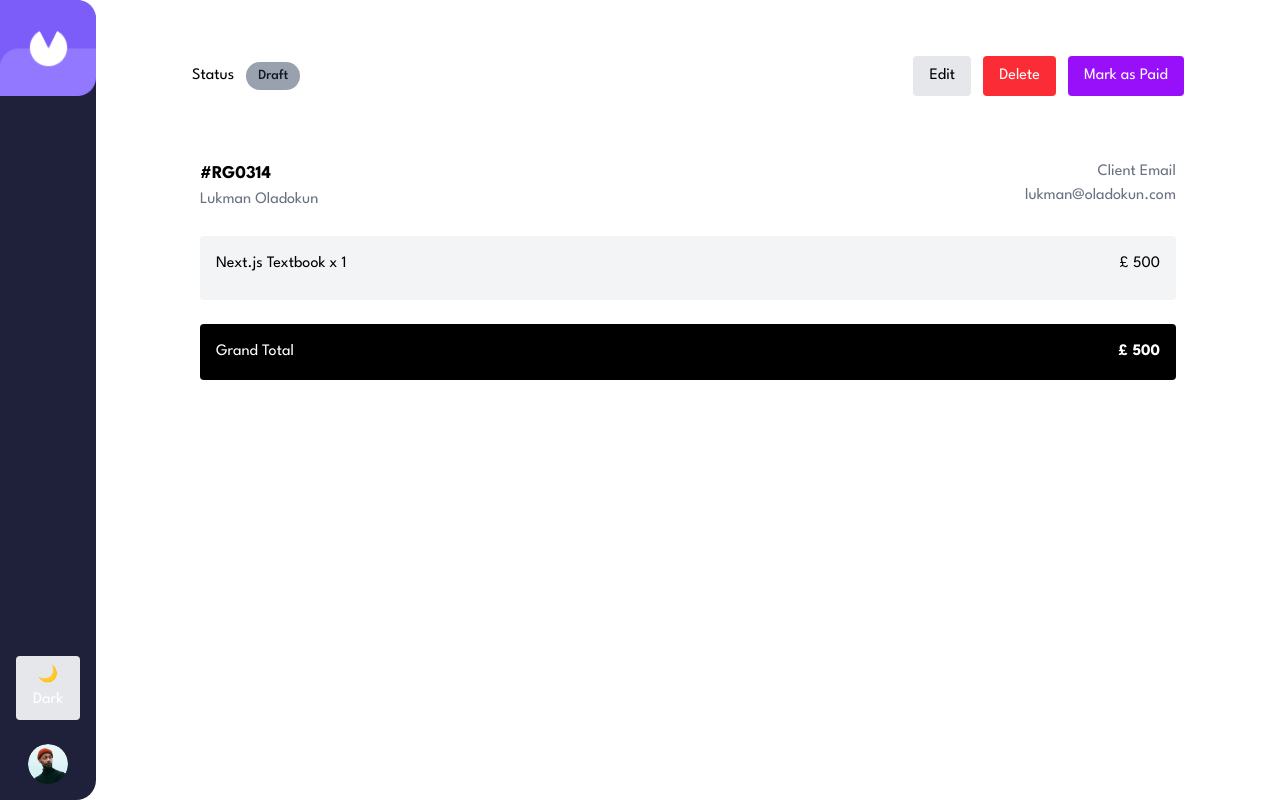
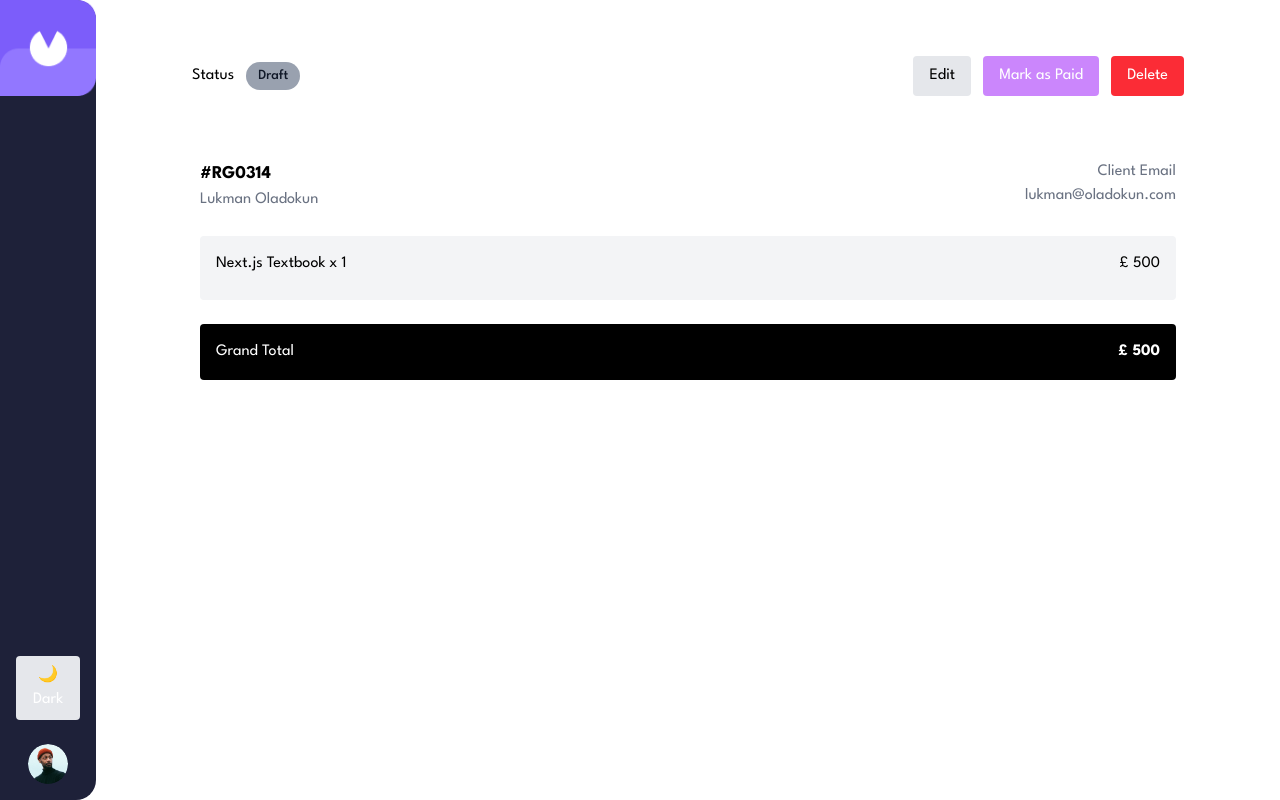
Before and after one commit to OladokunLT/invoice-app, a Next.js app: page /invoice/RG0314 in a window 1280 px wide. Built offline with nearby package versions, Linux system fonts and the light colour scheme.

Commit message:
Feat: Implement InvoiceDetailClient and InvoiceContext for invoice management; Buttons functionality - Mark as paid and delete invoice.
Co-authored-by: Copilot <copilot@github.com>

```diff
--- /dev/null
+++ b/src/app/invoice/[id]/InvoiceDetailClient.tsx
@@ -0,0 +1,85 @@
+"use client";
+
+import StatusBadge from "@/components/StatusBadge";
+import { useInvoices } from "@/context/InvoiceContext";
+import { useRouter } from "next/navigation";
+
+export default function InvoiceDetailClient({ id }: { id: string }) {
+  const { invoices, markAsPaid, deleteInvoice, loading } = useInvoices();
+  const router = useRouter();
+
+  if (loading) return <p>Loading...</p>;
+
+  const invoice = invoices.find((inv) => inv.id === id);
+
+  if (!invoice) {
+    return <p>Invoice not found</p>;
+  }
+
+  return (
+    <div className="max-w-5xl mx-auto space-y-6">
+      {/* Header */}
+      <div className="flex justify-between items-center bg-white dark:bg-[#1E2139] p-4 rounded-lg">
+        <div className="flex items-center gap-3">
+          <span>Status</span>
+          <StatusBadge status={invoice.status} />
+        </div>
+
+        <div className="flex gap-3">
+          <button className="px-4 py-2 bg-gray-200 dark:bg-gray-700 rounded">
+            Edit
+          </button>
+
+          <button
+            onClick={() => markAsPaid(invoice.id)}
+            disabled={invoice.status !== "pending"}
+            className="px-4 py-2 bg-purple-600 text-white rounded disabled:opacity-50"
+          >
+            Mark as Paid
+          </button>
+
+          <button
+            onClick={() => {
+              deleteInvoice(invoice.id);
+              router.push("/");
+            }}
+            className="px-4 py-2 bg-red-500 text-white rounded"
+          >
+            Delete
+          </button>
+        </div>
+      </div>
+
+      {/* Body */}
+      <div className="bg-white dark:bg-[#1E2139] p-6 rounded-lg space-y-6">
+        <div className="flex justify-between">
+          <div>
+            <h2 className="font-bold text-lg">#{invoice.id}</h2>
+            <p className="text-gray-500">{invoice.clientName}</p>
+          </div>
+
+          <div className="text-right text-gray-500">
+            <p>Client Email</p>
+            <p>{invoice.clientEmail}</p>
+          </div>
+        </div>
+
+        <div className="bg-gray-100 dark:bg-[#252945] p-4 rounded">
+          {invoice.items.map((item) => (
+            <div key={item.id} className="flex justify-between mb-2">
+              <span>
+                {item.name} x {item.quantity}
+              </span>
+              <span>£ {item.price * item.quantity}</span>
+            </div>
+          ))}
+        </div>
+
+        <div className="flex justify-between bg-black text-white p-4 rounded">
+          <span>Grand Total</span>
+          <span className="font-bold">£ {invoice.total}</span>
+        </div>
+      </div>
+    </div>
+  );
+}
--- a/src/app/invoice/[id]/page.tsx
+++ b/src/app/invoice/[id]/page.tsx
@@ -1,73 +1,11 @@
-import { invoices } from "@/data/invoices";
-import StatusBadge from "@/components/StatusBadge";
+import InvoiceDetailClient from "./InvoiceDetailClient";
 
 interface Props {
-  params: Promise<{
-    id: string;
-  }>;
+  params: Promise<{ id: string }>;
 }
 
-export default async function InvoiceDetail({ params }: Props) {
-  const { id } = await params; // ✅ THIS IS THE FIX
+export default async function Page({ params }: Props) {
+  const { id } = await params;
 
-  const invoice = invoices.find((inv) => inv.id === id);
-
-  if (!invoice) {
-    return <p>Invoice not found</p>;
-  }
-
-  return (
-    <div className="max-w-5xl mx-auto space-y-6">
-      {/* Header */}
-      <div className="flex justify-between items-center bg-white dark:bg-[#1E2139] p-4 rounded-lg">
-        <div className="flex items-center gap-3">
-          <span>Status</span>
-          <StatusBadge status={invoice.status} />
-        </div>
-
-        <div className="flex gap-3">
-          <button className="px-4 py-2 bg-gray-200 dark:bg-gray-700 rounded">
-            Edit
-          </button>
-          <button className="px-4 py-2 bg-red-500 text-white rounded">
-            Delete
-          </button>
-          <button className="px-4 py-2 bg-purple-600 text-white rounded">
-            Mark as Paid
-          </button>
-        </div>
-      </div>
-
-      {/* Body */}
-      <div className="bg-white dark:bg-[#1E2139] p-6 rounded-lg space-y-6">
-        <div className="flex justify-between">
-          <div>
-            <h2 className="font-bold text-lg">#{invoice.id}</h2>
-            <p className="text-gray-500">{invoice.clientName}</p>
-          </div>
-
-          <div className="text-right text-gray-500">
-            <p>Client Email</p>
-            <p>{invoice.clientEmail}</p>
-          </div>
-        </div>
-
-        <div className="bg-gray-100 dark:bg-[#252945] p-4 rounded">
-          {invoice.items.map((item) => (
-            <div key={item.id} className="flex justify-between mb-2">
-              <span>
-                {item.name} x {item.quantity}
-              </span>
-              <span>£ {item.price * item.quantity}</span>
-            </div>
-          ))}
-        </div>
-
-        <div className="flex justify-between bg-black text-white p-4 rounded">
-          <span>Grand Total</span>
-          <span className="font-bold">£ {invoice.total}</span>
-        </div>
-      </div>
-    </div>
-  );
+  return <InvoiceDetailClient id={id} />;
 }
--- a/src/app/layout.tsx
+++ b/src/app/layout.tsx
@@ -2,6 +2,7 @@ import type { Metadata } from "next";
 import "./globals.css";
 import { League_Spartan } from "next/font/google";
 import { ThemeProvider } from "@/context/ThemeContext";
+import { InvoiceProvider } from "@/context/InvoiceContext";
 import Sidebar from "@/components/Sidebar";
 
 const leagueSpartan = League_Spartan({
@@ -23,6 +24,7 @@ export default function RootLayout({
     <html lang="en" className={leagueSpartan.variable}>
       <body className="font-sans bg-white text-black dark:bg-[#141625] dark:text-white transition-colors">
         <ThemeProvider>
+          <InvoiceProvider>
             <div className="flex flex-col md:flex-row min-h-screen">
               {/* Sidebar */}
               <Sidebar />
@@ -30,6 +32,7 @@ export default function RootLayout({
               {/* Main content */}
               <main className="flex-1 p-6 md:p-10">{children}</main>
             </div>
+          </InvoiceProvider>
         </ThemeProvider>
       </body>
     </html>
--- a/src/app/page.tsx
+++ b/src/app/page.tsx
@@ -2,13 +2,16 @@
 
 import { useState } from "react";
 import InvoiceCard from "@/components/InvoiceCard";
-import { invoices } from "@/data/invoices";
+import { useInvoices } from "@/context/InvoiceContext";
 import Filter from "@/components/Filter";
 import { InvoiceStatus } from "@/types/invoice";
 import Image from "next/image";
 
 export default function Home() {
   const [selected, setSelected] = useState<InvoiceStatus[]>([]);
+  const { invoices, loading } = useInvoices();
+
+  if (loading) return <p>Loading...</p>;
 
   const filtered =
     selected.length === 0
--- a/src/components/Sidebar.tsx
+++ b/src/components/Sidebar.tsx
@@ -8,7 +8,13 @@ export default function Sidebar() {
     <aside className="bg-[#1E2139] text-white flex md:flex-col items-center justify-between md:justify-start md:w-24 w-full h-20 md:h-screen md:rounded-tr-[20px] md:rounded-br-[20px]">
       {/* Logo */}
       <div className="w-20 h-20 md:w-full md:h-24 flex items-center justify-center rounded-r-2xl md:rounded-none">
-        <Image src="/images/logo.png" alt="Logo" width={100} height={100} />
+        <Image
+          src="/images/logo.png"
+          alt="Logo"
+          width={100}
+          height={100}
+          priority
+        />
       </div>
 
       {/* spacer */}
--- /dev/null
+++ b/src/context/InvoiceContext.tsx
@@ -0,0 +1,72 @@
+"use client";
+
+import { createContext, useContext, useEffect, useState } from "react";
+import { Invoice } from "@/types/invoice";
+import { invoices as initialData } from "@/data/invoices";
+
+interface InvoiceContextType {
+  invoices: Invoice[];
+  setInvoices: (data: Invoice[]) => void;
+  markAsPaid: (id: string) => void;
+  deleteInvoice: (id: string) => void;
+  loading: boolean;
+}
+
+const InvoiceContext = createContext<InvoiceContextType | null>(null);
+
+export const InvoiceProvider = ({
+  children,
+}: {
+  children: React.ReactNode;
+}) => {
+  const [invoices, setInvoices] = useState<Invoice[]>([]);
+  const [loading, setLoading] = useState(true);
+
+  // Load from localStorage
+  useEffect(() => {
+    const stored = localStorage.getItem("invoices");
+    if (stored) {
+      setInvoices(JSON.parse(stored));
+    } else {
+      setInvoices(initialData);
+    }
+    setLoading(false);
+  }, []);
+
+  // Persist
+  useEffect(() => {
+    localStorage.setItem("invoices", JSON.stringify(invoices));
+  }, [invoices]);
+
+  const markAsPaid = (id: string) => {
+    setInvoices((prev) =>
+      prev.map((inv) =>
+        inv.id === id && inv.status === "pending"
+          ? { ...inv, status: "paid" }
+          : inv,
+      ),
+    );
+  };
+
+  const deleteInvoice = (id: string) => {
+    setInvoices((prev) => prev.filter((inv) => inv.id !== id));
+  };
+
+  return (
+    <InvoiceContext.Provider
+      value={{ invoices, setInvoices, markAsPaid, deleteInvoice, loading }}
+    >
+      {children}
+    </InvoiceContext.Provider>
+  );
+};
+
+export const useInvoices = () => {
+  const context = useContext(InvoiceContext);
+  if (!context) {
+    throw new Error("useInvoices must be used within InvoiceProvider");
+  }
+  return context;
+};
+
+// export default InvoiceContext;
```
Lines whose indentation alone changed are shown as unchanged.
